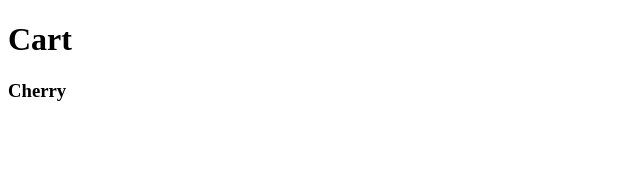
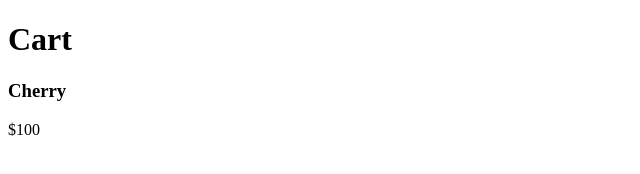
Before and after one commit to jaypedia/git_practice, a plain HTML site: page cart.html in a window 1280 px wide. Shown: the full height of the page, 0-640 px from the left. Drawn offline with Linux system fonts and the light colour scheme.

Commit message:
HTML : Add price

```diff
--- a/cart.html
+++ b/cart.html
@@ -9,5 +9,6 @@
   <body>
     <h1>Cart</h1>
     <h3>Cherry</h3>
+    <p>$100</p>
   </body>
 </html>
```
